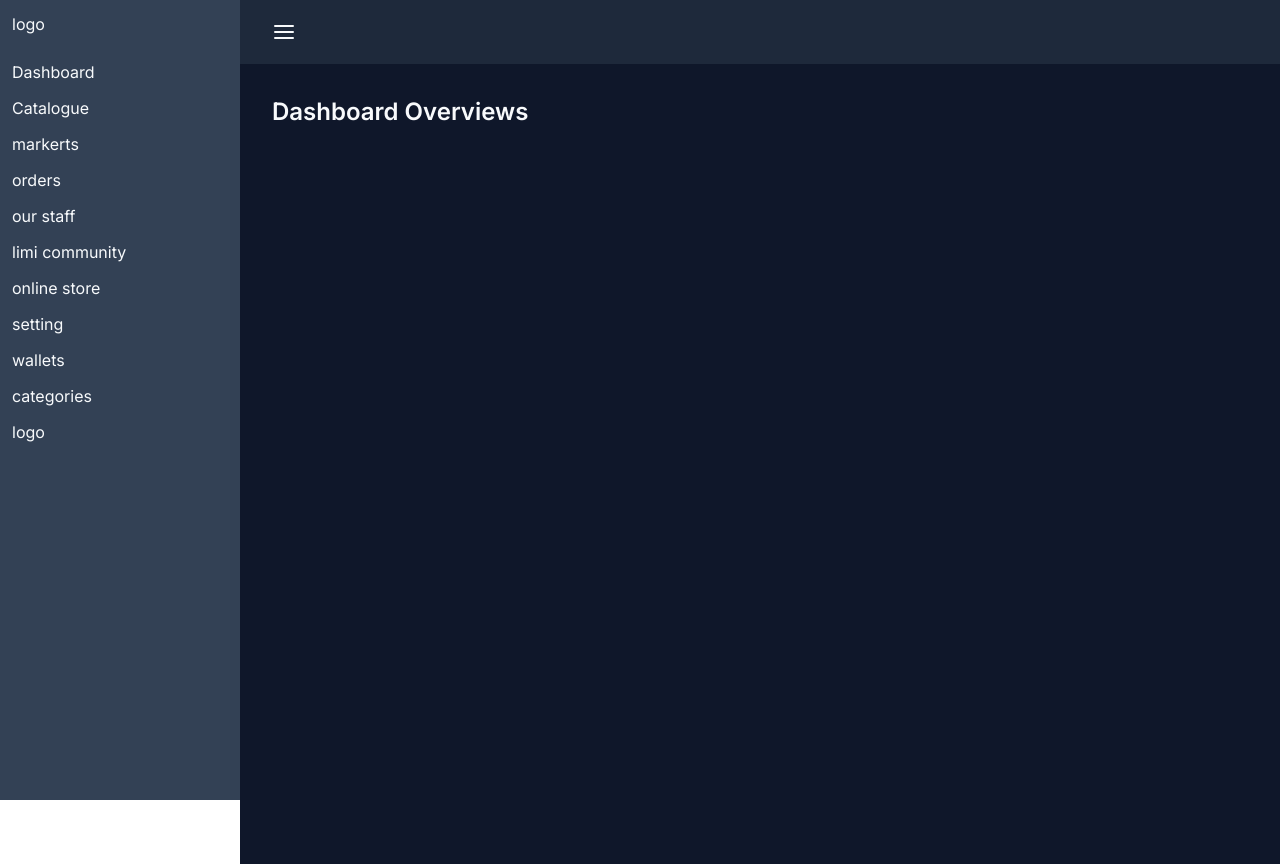
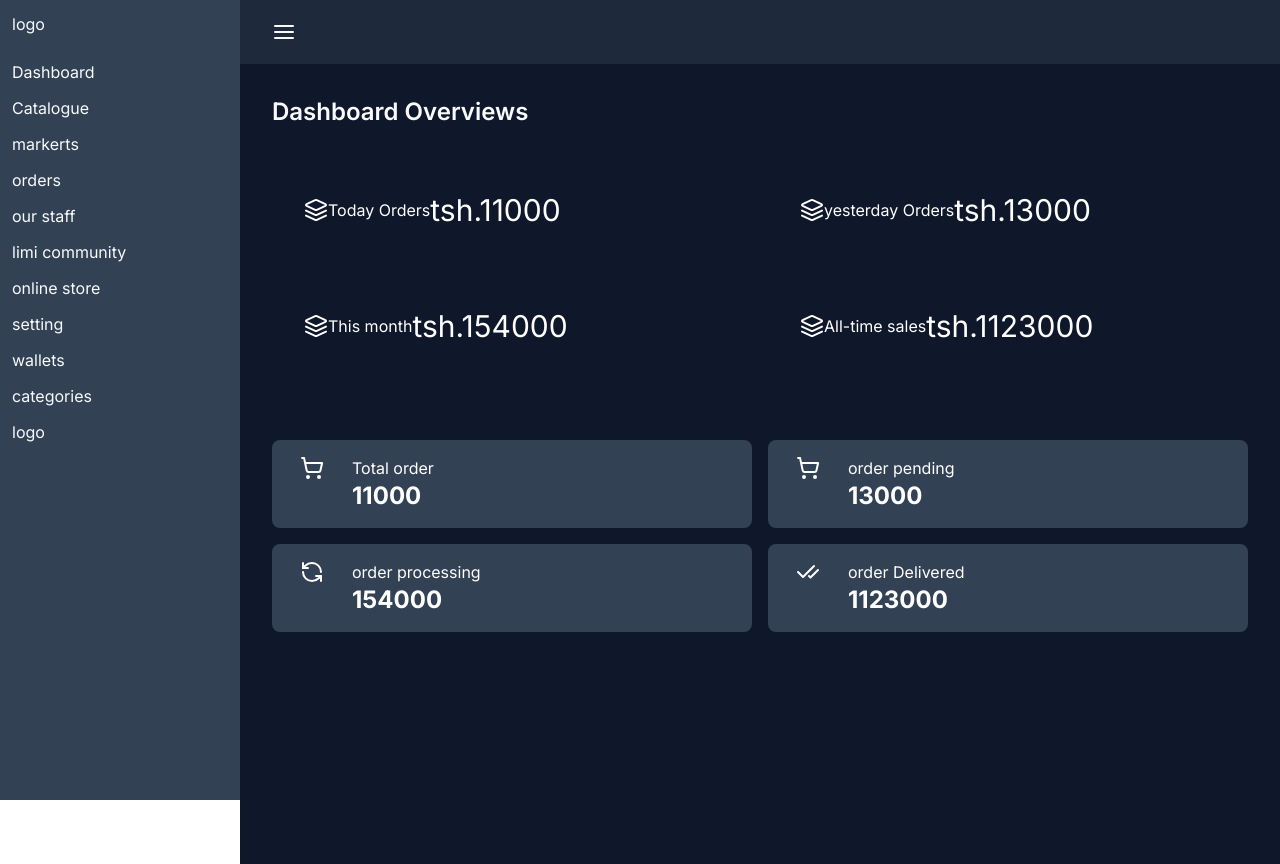
Before and after one commit to shaibumansour10/shaban, a Next.js app: page /dashboard in a window 1280 px wide. Built offline with nearby package versions, Linux system fonts and the light colour scheme.

Commit message:
Large/Small Cards

```diff
--- a/app/(back-office)/dashboard/page.jsx
+++ b/app/(back-office)/dashboard/page.jsx
@@ -1,10 +1,17 @@
 import Heading from "@/components/backoffice/Heading"
 import React from 'react'
-
+import LargeCards from "@/components/backoffice/LargeCards"
+import SmallCards from "@/components/backoffice/SmallCards"
 export default function page() {
     return (
         <div >
             <Heading title="Dashboard Overviews" />
+            {/*Large Cards */}
+            <LargeCards />
+            {/*Small Cards */}
+            <SmallCards />
+            {/*Charts*/}
+            {/*Recent Order Table */}
         </div>
     )
 }
--- /dev/null
+++ b/components/backoffice/LargeCard.jsx
@@ -0,0 +1,12 @@
+import { Layers } from 'lucide-react'
+import React from 'react'
+
+export default function LargeCard({ data }) {
+    return (
+        <div className={'rounded-lg  text-white shawod-md  p-8 flex items-center  ${color}'}>
+            <Layers />
+            <h4>{data.period}</h4>
+            <h2 className='lg:text-3xl text-2xl'>tsh.{data.sales}</h2>
+        </div>
+    )
+}
--- /dev/null
+++ b/components/backoffice/LargeCards.jsx
@@ -0,0 +1,36 @@
+
+import React from 'react'
+import LargeCard from './LargeCard';
+
+export default function LargeCards() {
+    const orderStats = [
+        {
+            period: "Today Orders",
+            sales: 11000,
+            color: "bg-green-600",
+        },
+        {
+            period: "yesterday Orders",
+            sales: 13000,
+            color: "bg-blue-600",
+        },
+        {
+            period: "This month",
+            sales: 154000,
+            color: "bg-orange-600",
+        },
+        {
+            period: "All-time sales",
+            sales: 1123000,
+            color: "bg-purple-600",
+        },
+    ]
+    return (
+        <div className='grid drid-cols-1 sm:grid-cols-1 md:grid-cols-2 lg grid-cols-4 gap-4 py-8'>
+            { /*Card */}
+            {orderStats.map((item, i) => {
+                return <LargeCard className="flex bg-green-600" data={item} key={i} />
+            })}
+        </div>
+    );
+}
--- /dev/null
+++ b/components/backoffice/SmallCard.jsx
@@ -0,0 +1,21 @@
+
+import React from 'react'
+
+export default function SmallCard({ data }) {
+    const {
+        Title, number, IconBg, Icon,
+    } = data
+    return (
+        <div className={'rounded-lg  text-white shawod-lg bg-slate-700 p-4'}>
+            <div className="flex space-x-4">
+                <div className={'w-12 h-12${IconBg} rounded-full item-center flex justify-center'}>
+                    <Icon className='' />
+                </div>
+                <div className="">
+                    <p>{Title}</p>
+                    <h3 className='text-2xl font-bold'>{number}</h3>
+                </div>
+            </div>
+        </div >
+    );
+}
--- /dev/null
+++ b/components/backoffice/SmallCards.jsx
@@ -0,0 +1,39 @@
+import React from 'react'
+import SmallCard from "./SmallCard"
+import { CheckCheck, RefreshCcw, ShoppingCart } from 'lucide-react';
+export default function SmallCards() {
+    const orderstatus = [
+        {
+            Title: "Total order",
+            number: 11000,
+            IconBg: "bg-green-600",
+            Icon: ShoppingCart,
+        },
+        {
+            Title: "order pending",
+            number: 13000,
+            IconBg: "bg-blue-600",
+            Icon: ShoppingCart,
+        },
+        {
+            Title: "order processing",
+            number: 154000,
+            IconBg: "bg-orange-600",
+            Icon: RefreshCcw,
+        },
+        {
+            Title: "order Delivered",
+            number: 1123000,
+            IconBg: "bg-purple-600",
+            Icon: CheckCheck,
+        },
+    ]
+    return (
+        <div className='grid drid-cols-1 sm:grid-cols-1 md:grid-cols-2 lg grid-cols-4 gap-4 py-8'>
+            { /*Card */}
+            {orderstatus.map((data, i) => {
+                return <SmallCard data={data} />
+            })}
+        </div>
+    );
+}
```
